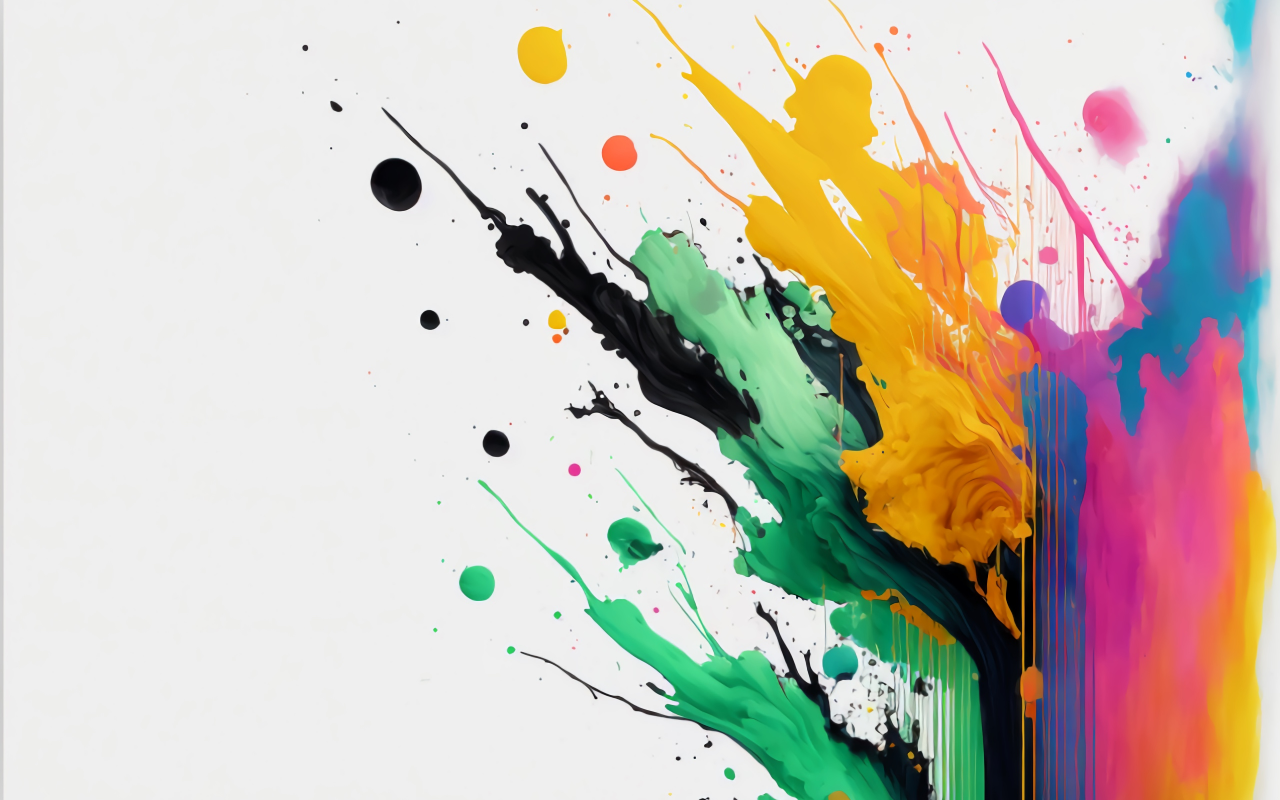
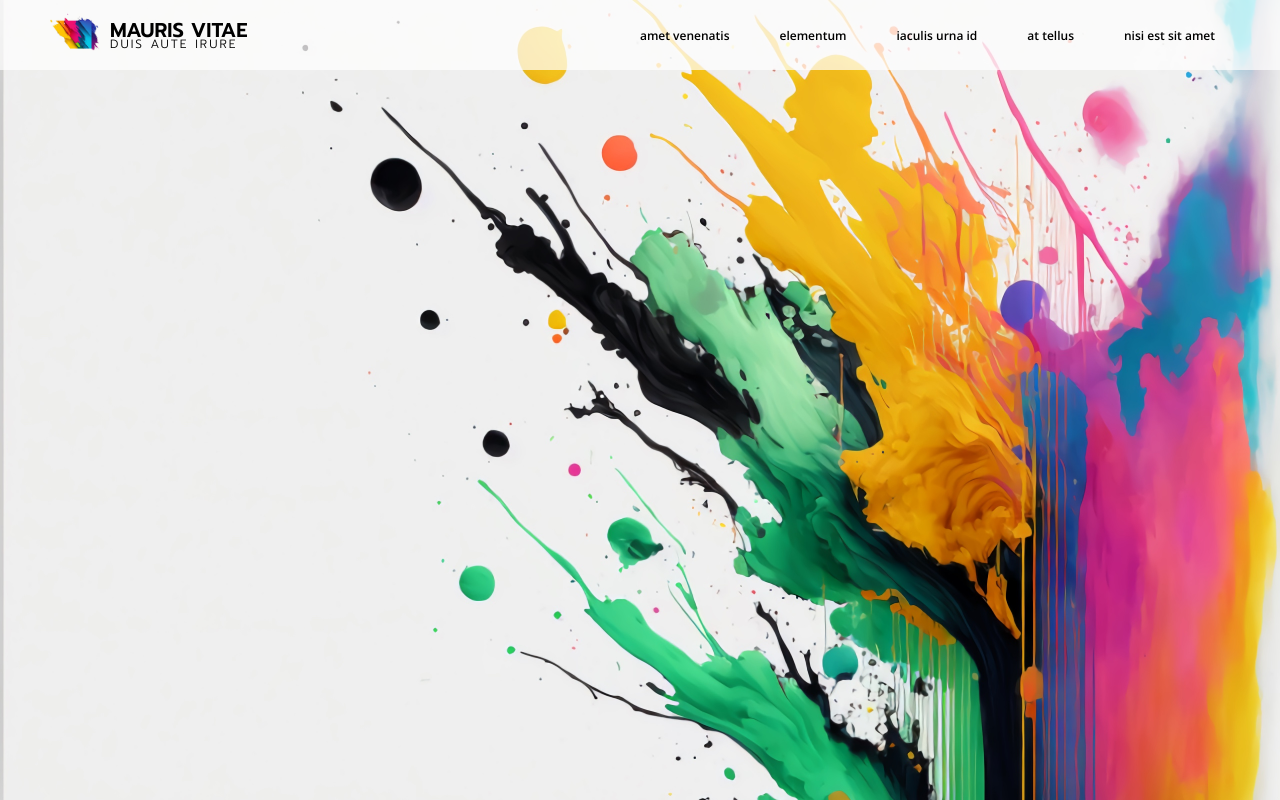
Before and after one commit to Jeff0Brewer/paint-layout, a Next.js app: page / in a window 1280 px wide. Built offline with nearby package versions, Linux system fonts and the light colour scheme.

Commit message:
add navbar

```diff
--- /dev/null
+++ b/components/nav.tsx
@@ -0,0 +1,34 @@
+import React from 'react'
+import Image from 'next/image'
+import styles from '../styles/Nav.module.css'
+
+const Nav = () => {
+    return (
+        <nav className={styles.nav}>
+            <span className={styles.logoWrap}>
+                <div className={styles.logoImg}>
+                    <Image
+                        src="/logo.png"
+                        alt="Company logo"
+                        sizes="500px"
+                        priority
+                        fill
+                    />
+                </div>
+                <div>
+                    <h1 className={styles.logoTitle}>Mauris Vitae</h1>
+                    <p className={styles.logoSubtitle}>Duis Aute Irure</p>
+                </div>
+            </span>
+            <span className={styles.menu}>
+                <a>amet venenatis</a>
+                <a>elementum</a>
+                <a>iaculis urna id</a>
+                <a>At tellus</a>
+                <a>Nisi est sit amet</a>
+            </span>
+        </nav>
+    )
+}
+
+export default Nav
--- a/pages/index.tsx
+++ b/pages/index.tsx
@@ -1,24 +1,25 @@
 import React from 'react'
 import Head from 'next/head'
 import Image from 'next/image'
+import Nav from '../components/nav'
 import styles from '../styles/Home.module.css'
 
 export default function Home () {
     return (
         <>
             <Head>
-                <title>Create Next App</title>
-                <meta name="description" content="Generated by create next app" />
+                <title>Paint</title>
                 <meta name="viewport" content="width=device-width, initial-scale=1" />
                 <link rel="icon" href="/favicon.ico" />
             </Head>
+            <Nav />
             <section className={styles.landing}>
                 <Image
                     className={styles.graphic}
                     src="/landing-flow.jpg"
                     alt="Colorful paint graphic"
-                    fill={true}
-                    priority={true}
+                    fill
+                    priority
                 />
             </section>
         </>
--- a/styles/Home.module.css
+++ b/styles/Home.module.css
@@ -1,5 +1,6 @@
 .landing {
     position: relative;
+    z-index: 1;
     width: 100vw;
     height: var(--vh);
 }
--- /dev/null
+++ b/styles/Nav.module.css
@@ -0,0 +1,54 @@
+.nav {
+    position: absolute;
+    z-index: 2;
+    top: 0;
+    left: 0;
+    right: 0;
+    padding: 0 calc((100vw - var(--content-max))/2);
+    display: flex;
+    justify-content: space-between;
+    background-color: rgba(255, 255, 255, .7);
+}
+
+.menu {
+    display: flex;
+    align-items: center;
+}
+
+.menu > a {
+    font-family: 'Open Sans', sans-serif;
+    font-weight: 600;
+    font-size: 12px;
+    text-transform: lowercase;
+    margin: 0 25px;
+}
+
+.logoWrap {
+    display: flex;
+    align-items: center;
+}
+
+.logoImg {
+    position: relative;
+    width: 50px;
+    height: 50px;
+    margin: 10px;
+}
+
+.logoTitle, .logoSubtitle {
+    font-family: 'Prompt', sans-serif;
+    text-transform: uppercase;
+}
+
+.logoTitle {
+    font-size: 20px;
+    font-weight: 600;
+    line-height: 18px;
+}
+
+.logoSubtitle {
+    font-size: 12px;
+    font-weight: 300;
+    line-height: 10px;
+    letter-spacing: 2px;
+}
--- a/styles/globals.css
+++ b/styles/globals.css
@@ -1,11 +1,15 @@
+@import url('https://fonts.googleapis.com/css2?family=Open+Sans:wght@500;600&family=Prompt:wght@300;600&display=swap');
+
 :root {
+    --content-max: 1200px;
     --vh: 100vh;
 }
 
 * {
     box-sizing: border-box;
+    font-family: Arial, Helvetica, sans-serif;
 }
 
-body, html {
+body, html, p, h1 {
     margin: 0;
 }
```
Also changed, not shown: public/logo.png (added), 1 other file (tests, documents, lock files or other folders).
